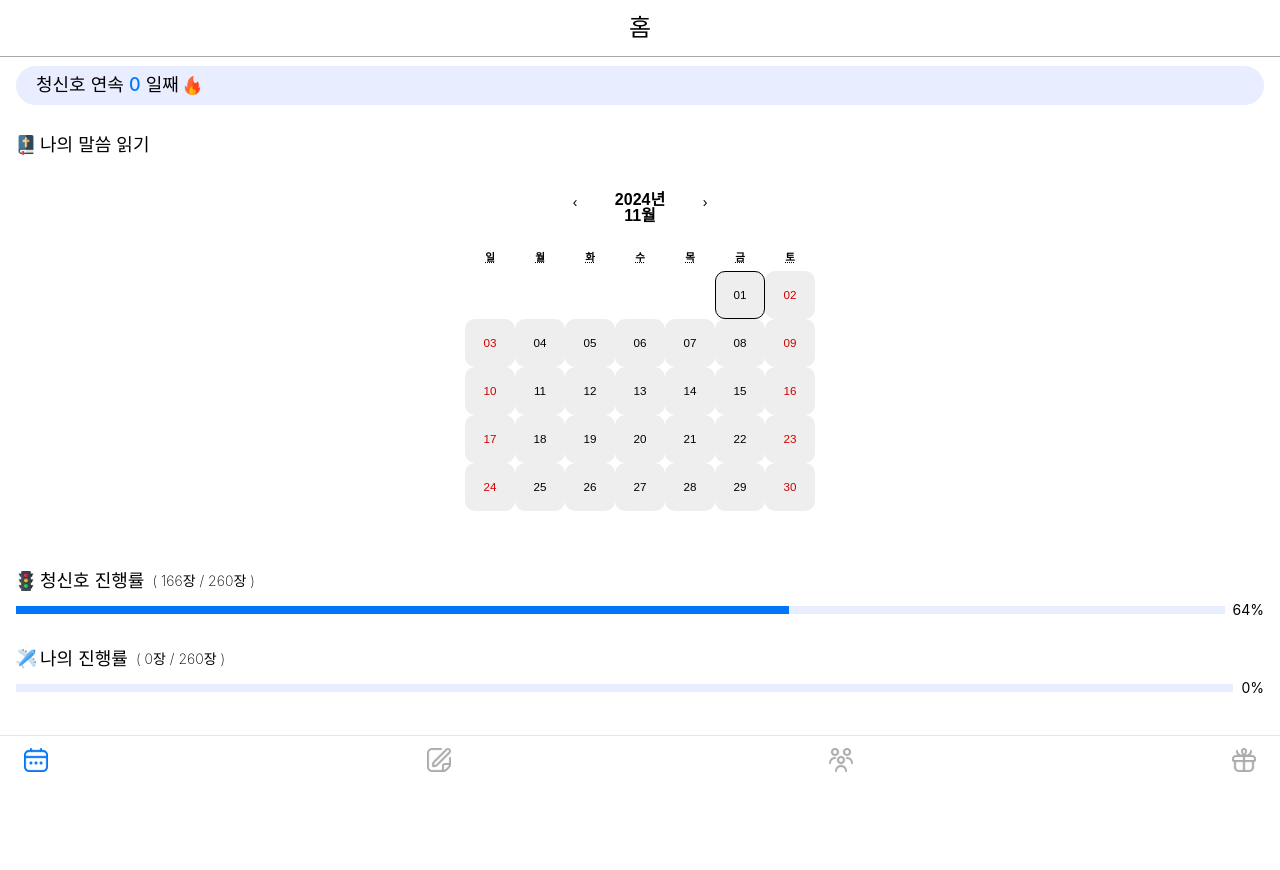
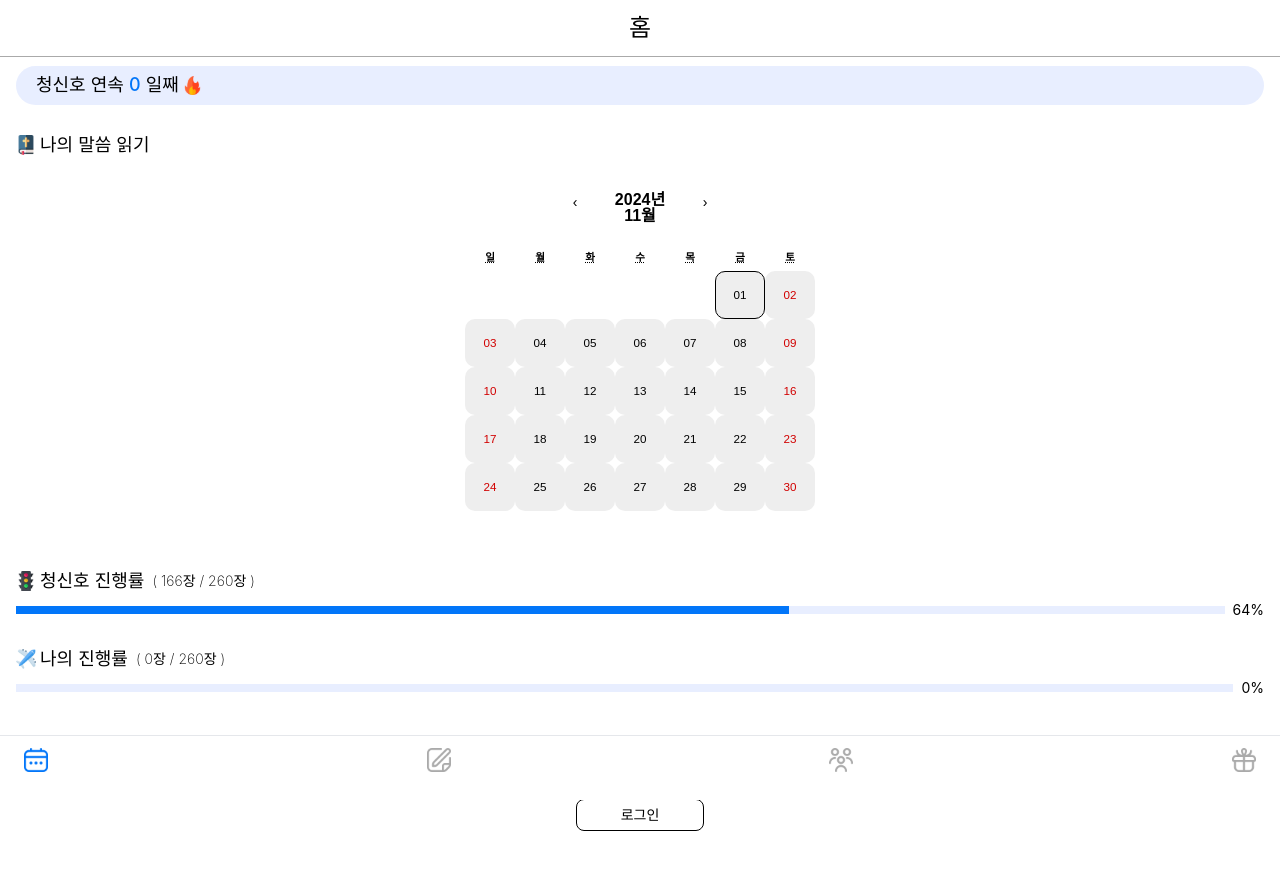
Before and after one commit to AMeaningfulStar/dongan-bibile, a Next.js app: page /main in a window 1280 px wide. Shown: the top 870 px of the page. Built offline with nearby package versions, Linux system fonts and the light colour scheme; no server answers.

Commit message:
refactor: 로그인 여부에 따른 로그인 페이지 이동 버튼 노출

```diff
--- a/src/app/main/page.tsx
+++ b/src/app/main/page.tsx
@@ -168,12 +168,21 @@ export default function Main() {
           관리자 페이지
         </Link>
       )}
-      {firebaseInfo.uid && (
+      {firebaseInfo.uid ? (
         <div className="mb-6 flex gap-x-4">
           <button className="h-8 w-32 rounded-lg border border-black bg-white" onClick={() => handleSignOut()}>
             <span className="text-sm font-normal leading-none">로그아웃</span>
           </button>
         </div>
+      ) : (
+        <div className="mb-6 flex gap-x-4">
+          <Link
+            href={'/'}
+            className="flex h-8 w-32 items-center justify-center rounded-lg border border-black bg-white"
+          >
+            <span className="text-sm font-normal leading-none">로그인</span>
+          </Link>
+        </div>
       )}
     </DashboardLayout>
   )
```
